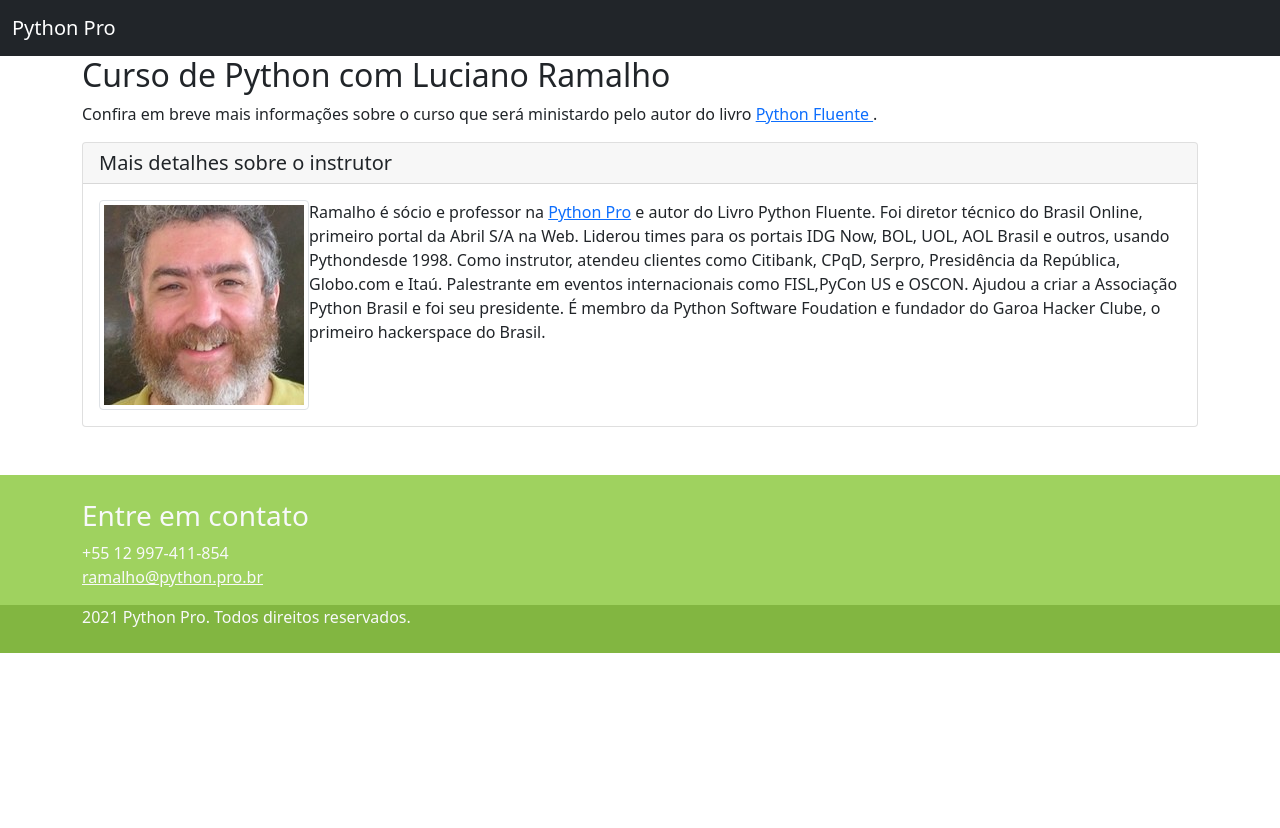
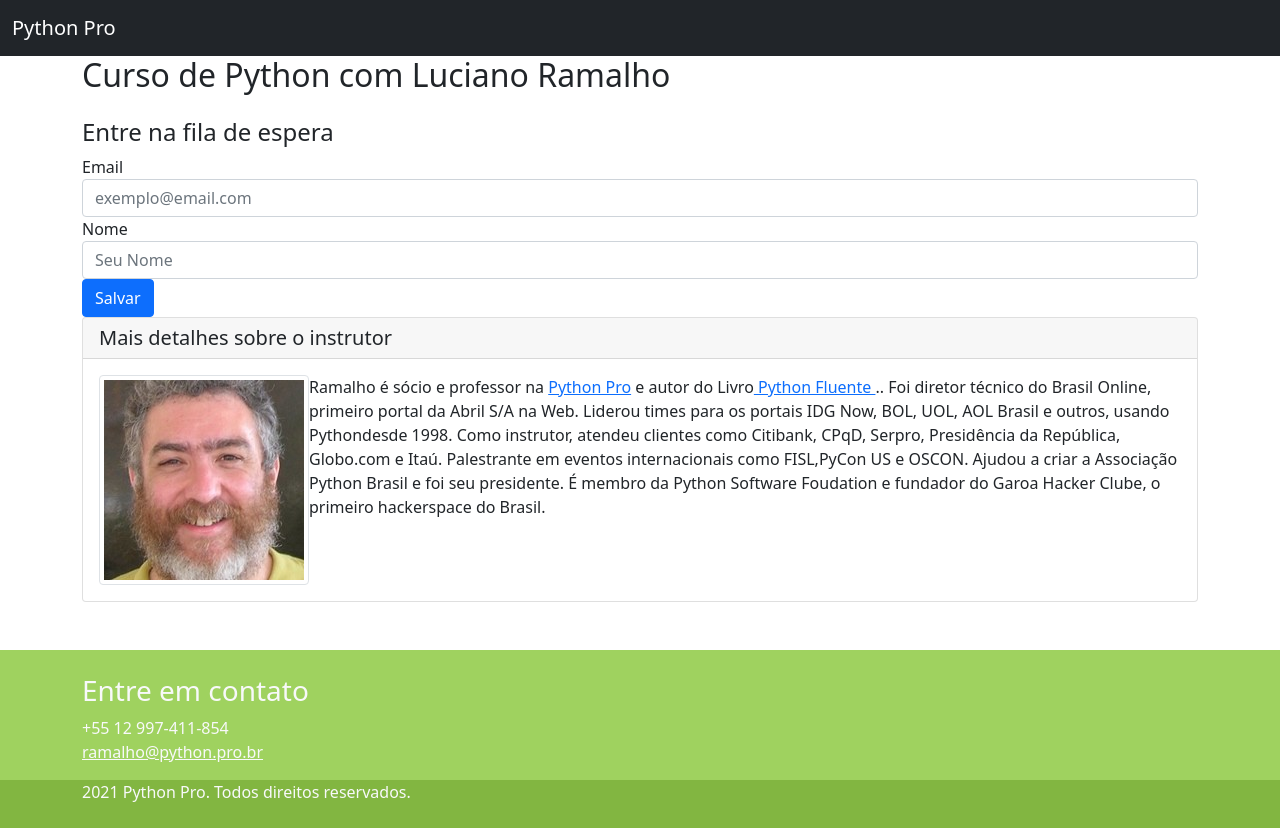
Before and after one commit to alefenba/Web-Django, a Django app: page / in a window 1280 px wide. Before the commit the page ends 653 px from the top, so only its background shows below. Run offline with Django 3.2, Linux system fonts and the light colour scheme; some libraries are stand-ins or nearby versions.

Commit message:
Criada a Lista de espera

```diff
--- a/pypro/base/templates/base/home.html
+++ b/pypro/base/templates/base/home.html
@@ -26,9 +26,7 @@
 				<span class="navbar-toggler-icon"></span>
 		  	</button>
 		  	<div class="collapse navbar-collapse" id="navbarSupportedContent">
-			<ul class="navbar-nav me-auto mb-2 mb-lg-0">
-
-			</ul>
+			<ul class="navbar-nav me-auto mb-2 mb-lg-0"></ul>
 		  	</div>
 		</div>
 	</nav>
@@ -39,10 +37,24 @@
 					<h2>
 						Curso de Python com Luciano Ramalho
 					</h2>
-					<p>
-						Confira em breve mais informações sobre o curso que será ministardo pelo autor do livro
-						<a href="https://shop.oreilly.com/product/0636920032519.do" target="_blank">Python Fluente </a> .
-					</p>
+					<h4 class="mt-4"> Entre na fila de espera</h4>
+					<form action="https://herokuapp.us5.list-manage.com/subscribe/post?u=56297872cd3e4fe53a4b25434&amp;id=21ff40bb80" method="post" id="mc-embedded-subscribe-form" name="mc-embedded-subscribe-form" class="form-row align-items-center" target="_blank" novalidate>
+						<div class="form-row align-items-center">
+							<div class="col-auto">
+						  		<label class="sr-only" for="mce-EMAIL">Email</label>
+						  		<input type="email" value="" name="EMAIL" class="form-control required" id="mce-EMAIL" placeholder="exemplo@email.com">
+							</div>
+							<div class="col-auto">
+								<label class="sr-only" for="mce-FNAME">Nome</label>
+								<input type="text" value="" name="FNAME" class="form-control" id="mce-FNAME" placeholder="Seu Nome">
+							</div>
+							    <!-- real people should not fill this in and expect good things - do not remove this or risk form bot signups-->
+							<div style="position: absolute; left: -5000px;" aria-hidden="true"><input type="text" name="b_56297872cd3e4fe53a4b25434_21ff40bb80" tabindex="-1" value=""></div>
+							<div class="col-auto">
+								<input type="submit" value="Salvar" name="subscribe" id="mc-embedded-subscribe" class="btn btn-primary">
+							</div>
+						</div>
+					</form>
 				</div>
 				<div class="row">
 					<div class="col-md-12">
@@ -54,7 +66,7 @@
 								<p class="card-text">
 									<img src="{% static 'img/luciano-ramalho.png' %}" class="img-thumbnail float-start mr-3 " alt="Foto de Luciano Ramalho" />
 									Ramalho é sócio e professor na <a href="https://www.python.pro.br">Python Pro</a> e
-									autor do Livro Python Fluente. Foi diretor técnico do Brasil Online, primeiro portal da Abril S/A na Web.
+									autor do Livro<a href="https://shop.oreilly.com/product/0636920032519.do" target="_blank"> Python Fluente </a> .. Foi diretor técnico do Brasil Online, primeiro portal da Abril S/A na Web.
 									Liderou times para os portais IDG Now, BOL, UOL, AOL Brasil e outros, usando Pythondesde 1998.
 									Como instrutor, atendeu clientes como Citibank, CPqD, Serpro, Presidência da República,
 									Globo.com e Itaú. Palestrante em eventos internacionais como FISL,PyCon US  e OSCON. Ajudou a criar a
```
Lines whose indentation alone changed are shown as unchanged.
